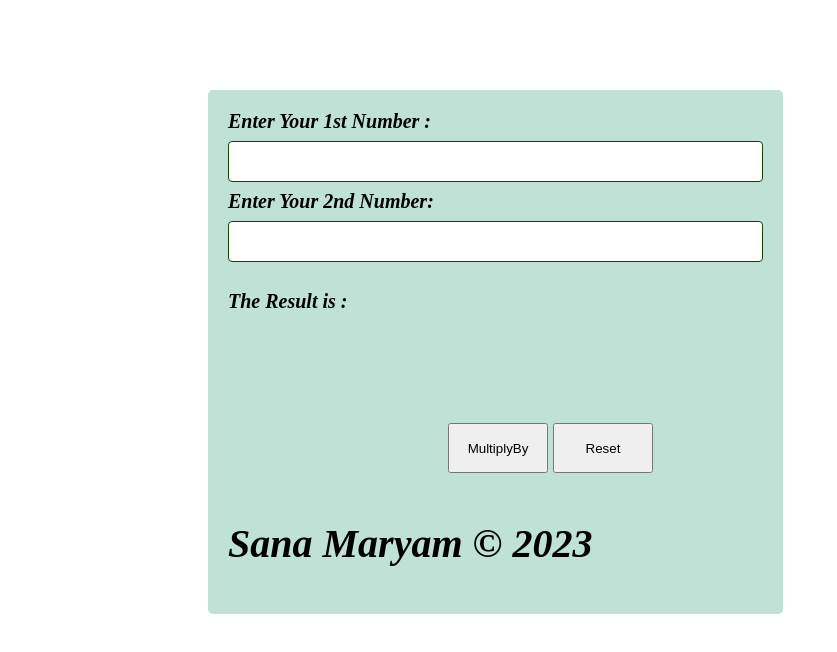
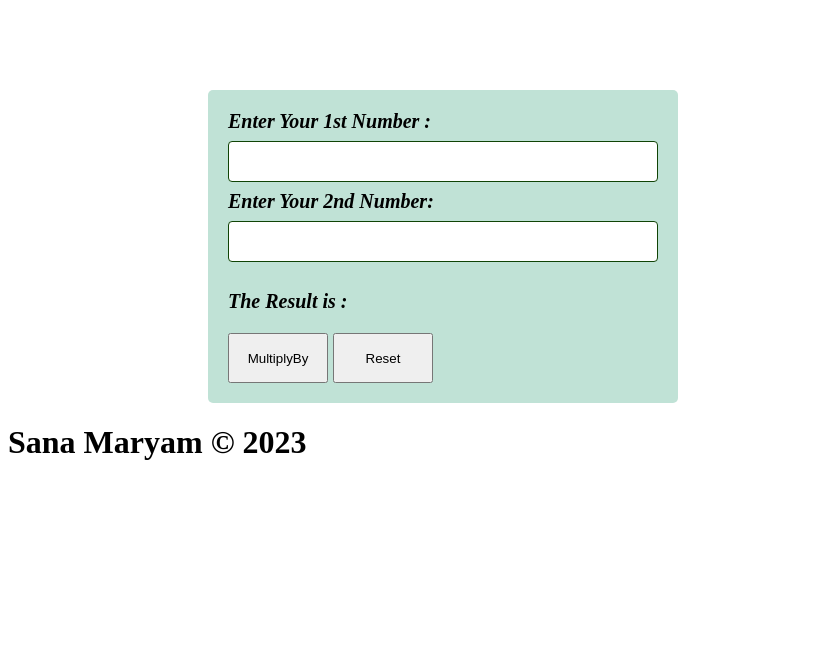
Before and after one commit to sanamaryam786/Test-calc, a plain HTML site: page index.html in a window 1280 px wide. Shown: the whole page, without its empty margins (0-837 px from the left). Drawn offline with Linux system fonts and the light colour scheme.

Commit message:
Update index.html

```diff
--- a/index.html
+++ b/index.html
@@ -18,18 +18,7 @@
     </script>
         </head>
         <body>
-            <!-- <form>
-            <div class="container">
-        Enter Your 1st Number : <input type="text" id="firstNumber" /><br>
-        Enter Your 2nd Number: <input type="text" id="secondNumber" /><br>
-        <input type="button" onClick="addNumber()" Value="Sum" />
-        </form>
 
-        <p>The Result is : <br>
-
-        <span id = "result"></span>
-        </p>
-            </div> -->
             <div class="container">
                 <form>
 
@@ -42,8 +31,6 @@
 
                     <span id = "result"></span>
                     </p>
-
-                    <div class="button">
                         <input type="button" onClick="MultiplyBy()" Value="MultiplyBy"style="height: 50px;width: 100px;">
                         <input type="reset"  onClick="Reset()" value="Reset" style="height: 50px;width: 100px;">
                         </div>
```
